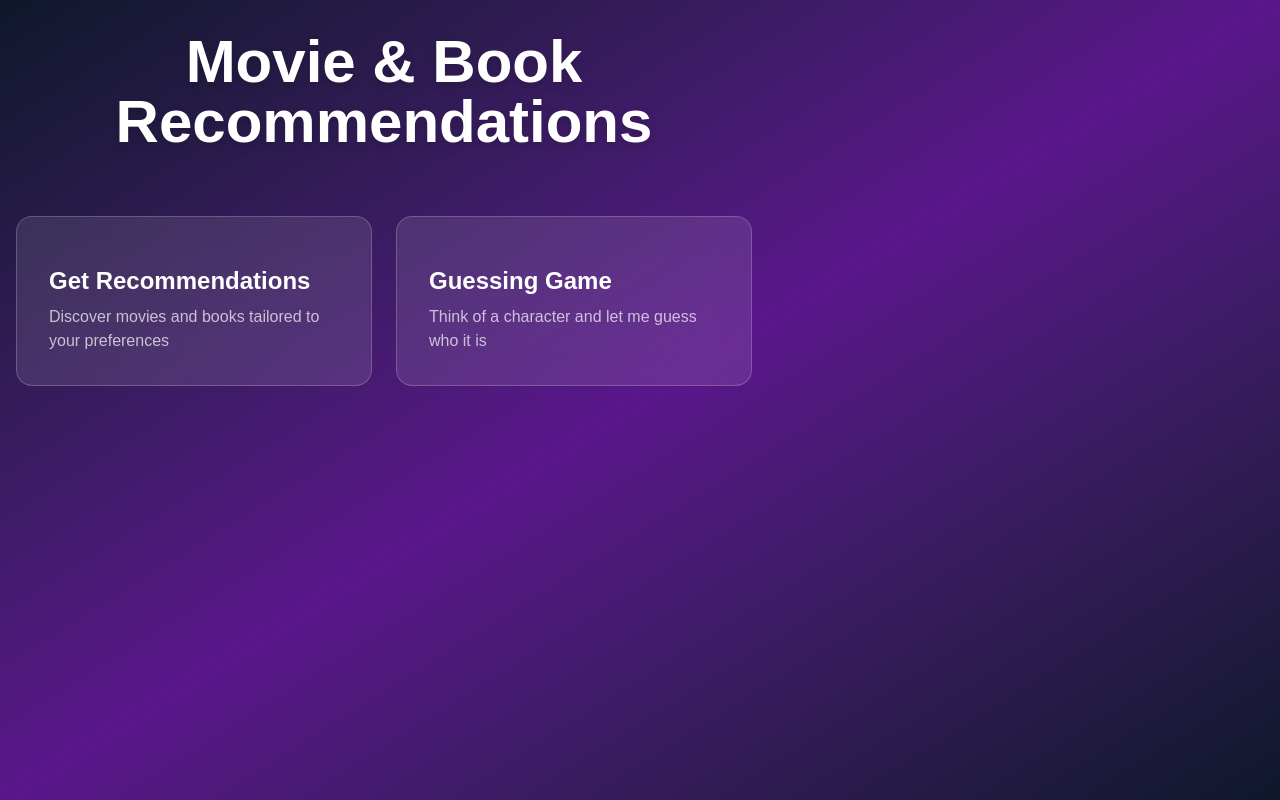
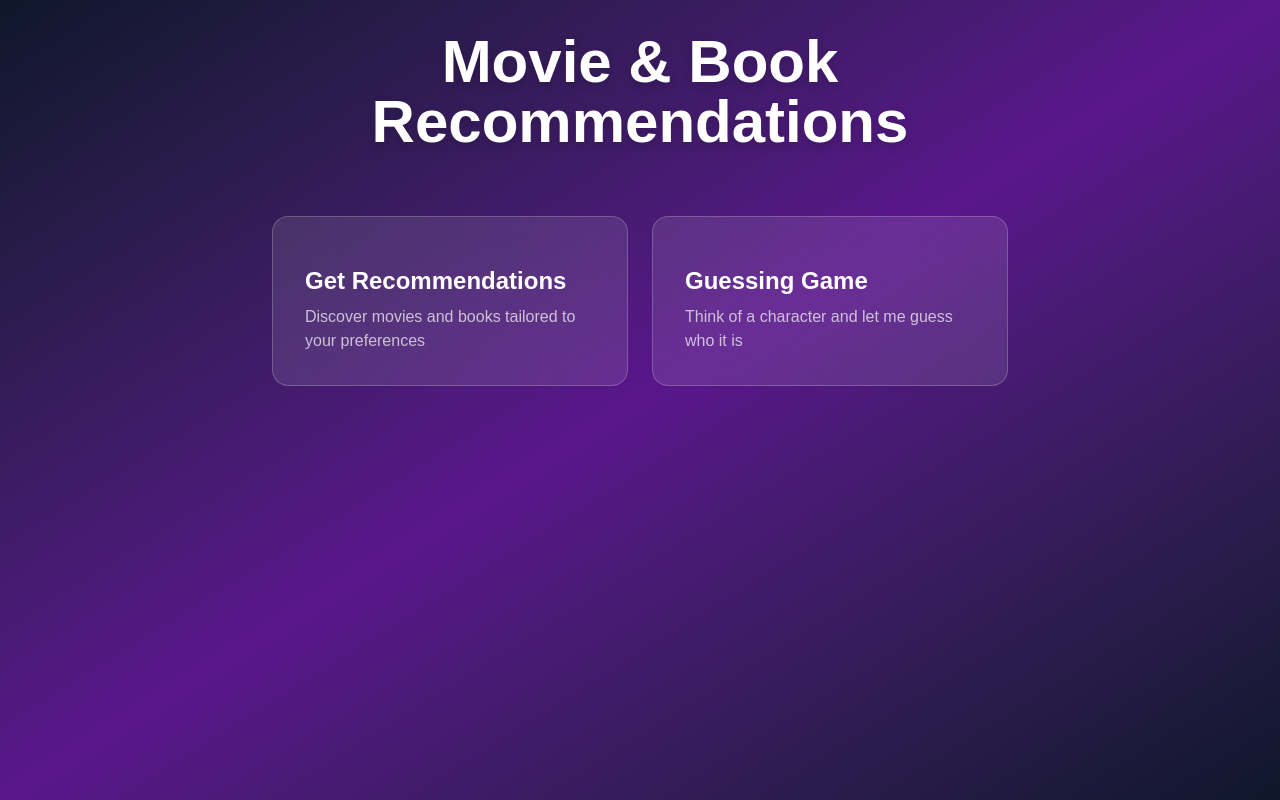
Before and after one commit to PembaSrpa/movie-recommendation-frontend, a Next.js app: page / in a window 1280 px wide. Built offline with nearby package versions, Linux system fonts and the light colour scheme.

Commit message:
Improved UI with centered layout and side panels 3

```diff
--- a/components/PageLayout.js
+++ b/components/PageLayout.js
@@ -1,7 +1,7 @@
 export default function PageLayout({ children }) {
   return (
     <div className="min-h-screen bg-linear-to-br from-slate-900 via-purple-900 to-slate-900 relative overflow-hidden">
-        <div className="w-full lg:w-3/5 px-4 py-8">
+        <div className="w-3/5 mx-auto lg:w-3/5 px-4 py-8">
           {children}
         </div>
     </div>
```
